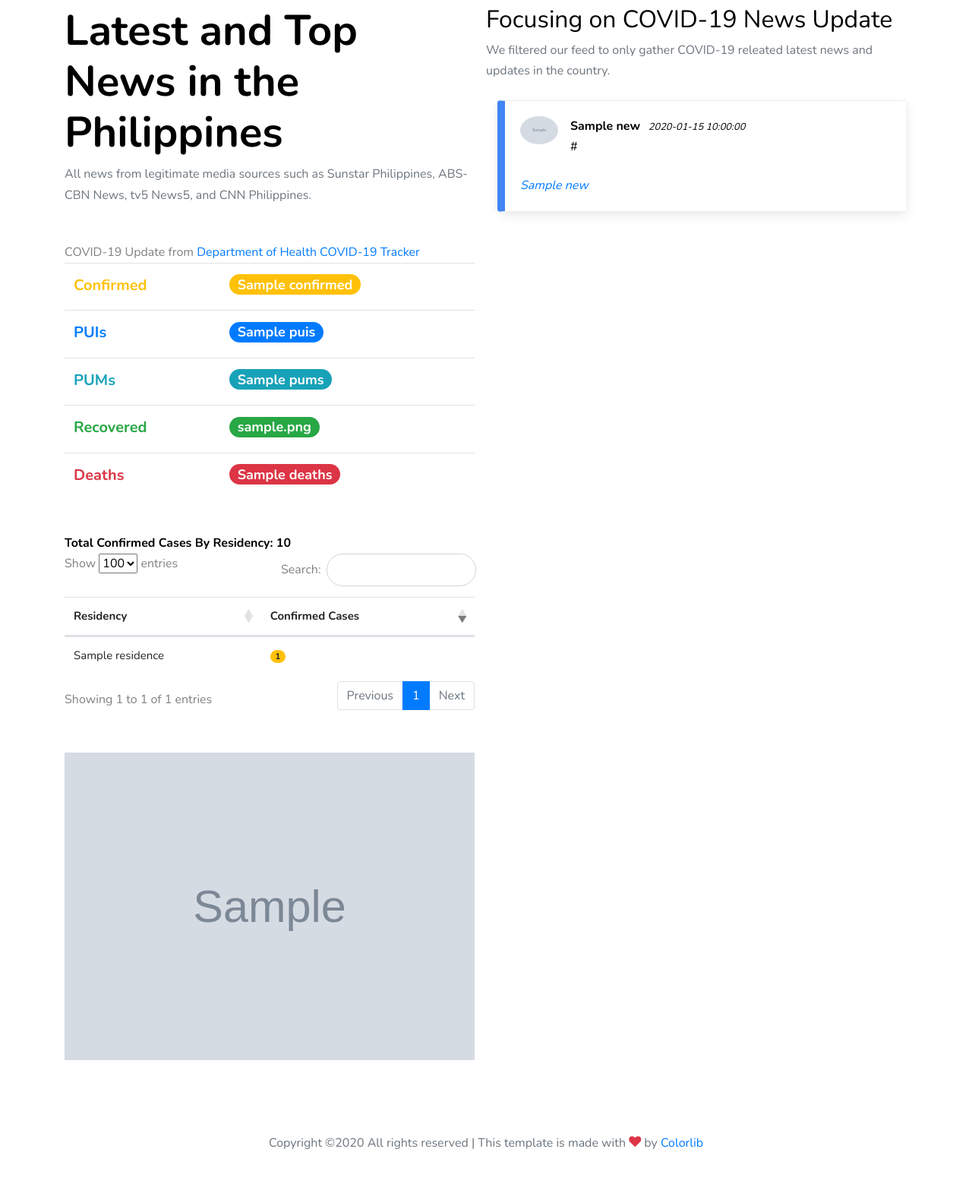
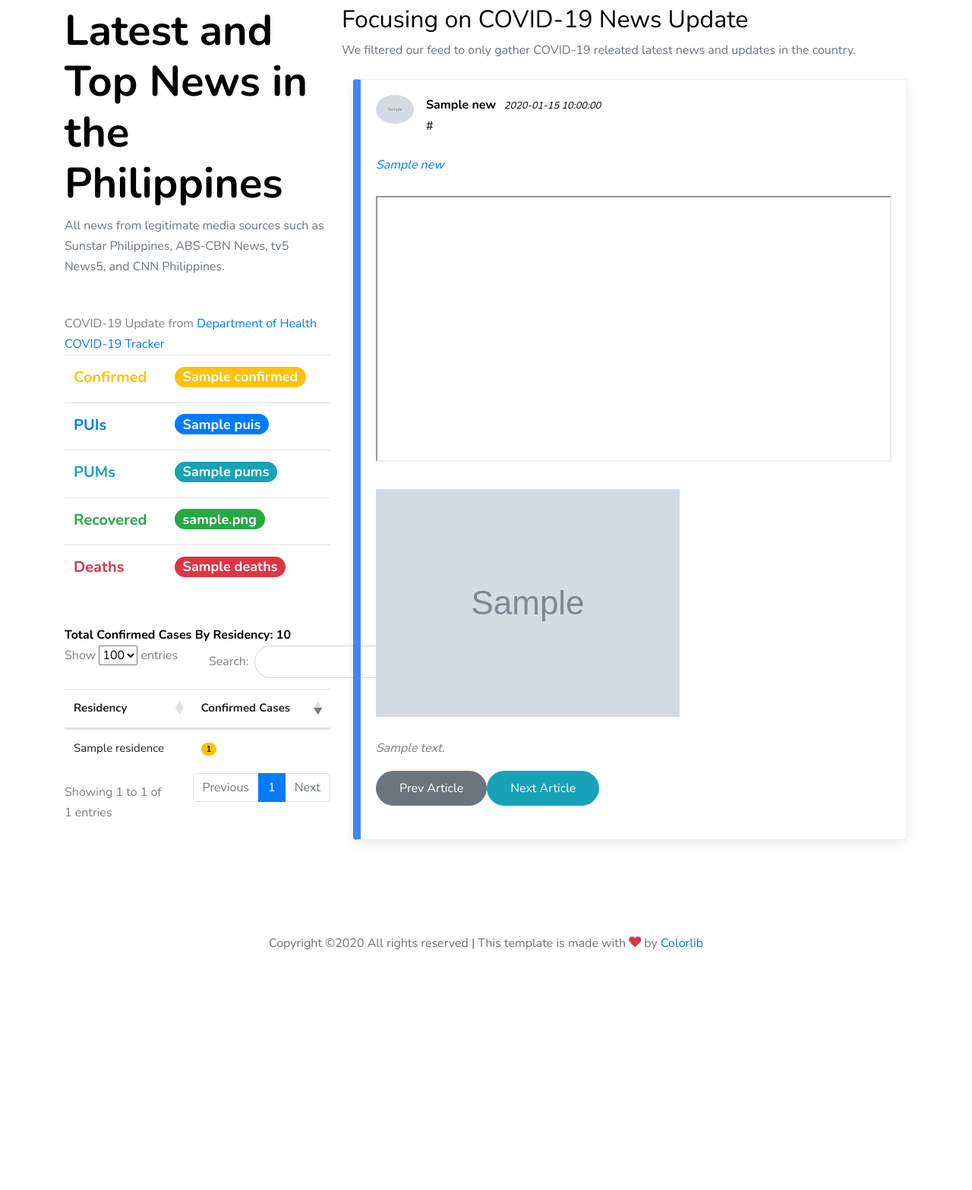
Before and after one commit to nlabrador/newsfastph, a Symfony app: template templates/base.html.twig in a window 1280 px wide. Shown: the part 102-1669 px from the top of the page at 76% size. After the commit the page ends 1352 px from the top, so only its background shows below. Run offline with Twig, Linux system fonts and the light colour scheme; the template is opened without the code that fills it: most values are stand-ins (such as "Sample title", 1, 10 or a date in 2020); grey boxes marked "Sample" are stand-in pictures; some libraries are stand-ins or nearby versions; some web fonts are replaced.

Commit message:
New update.

```diff
--- a/templates/base.html.twig
+++ b/templates/base.html.twig
@@ -95,7 +95,7 @@
 
           <div class="col-md-12" data-aos="fade-up" data-aos-delay="200">
             <div class="row" data-aos="fade-up" data-aos-delay="200">
-              <div class="col-lg-6">
+              <div class="col-lg-4">
                 <h1>Latest and Top News in the Philippines</h1>
                 <p class="mb-5">
                     All news from legitimate media sources such as Sunstar Philippines, ABS-CBN News, tv5 News5, and CNN Philippines.
@@ -172,11 +172,6 @@
                         </table>
                     </div>
                     {% if doh.image %}
-                    <div class="col-md-12">
-                        <br>
-                        <br>
-                        <img src="{{ doh.image }}" width="100%">
-                    </div>
                     {% else %}
                     <div class="col-md-4 col-lg-4 mb-4 mb-lg-4 aos-init aos-animate" data-aos="fade-up">
                         <br>
@@ -224,7 +219,7 @@
                 </div>
               </div>
 
-        <div class="col-lg-6">
+        <div class="col-lg-8">
           <div class="row">
 
             <h2 class="text-black">Focusing on COVID-19 News Update</h2>
@@ -232,8 +227,7 @@
                 We filtered our feed to only gather COVID-19 releated latest news and updates in the country.
             </p>
           </div>
-
-        {% for news in all_news %}
+        {% if news %}
         <div class="row">
             <div class="col-md-12">
             <div class="author-box" data-aos="fade-left">
@@ -250,12 +244,31 @@
               </div>
               <blockquote>
                 <a href="{{ news.href }}" target="_blank">{{ news.title|raw }}</a>
+                {% if news.video %}
+                    <br>
+                    <br>
+                    <iframe src="{{ news.video }}" width="100%" height="350"></iframe>
+                {% endif %}
+                {% if news.artImg %}
+                    <br>
+                    <br>
+                    <img class="img-fluid" alt="Image" src="{{ news.artImg }}" style="max-width:100%;">
+                    <br>
+                    <br>
+                {% endif %}
+                {{ news.content|raw }}
               </blockquote>
+              <div class="d-flex mb-4">
+                {% if id > 0 %}
+                    <a href="/?news={{ id - 1 }}" class="btn btn-secondary">Prev Article</a>
+                {% endif %}
+                <a href="/?news={{ id + 1 }}" class="btn btn-info">Next Article</a>
+              </div>
             </div>
             </div>
         </div>
         <br>
-        {% endfor %}
+        {% endif %}
 
           </div>
         </div>
```
Also changed, not shown: src/Controller/DefaultController.php (+27 -2 lines).
